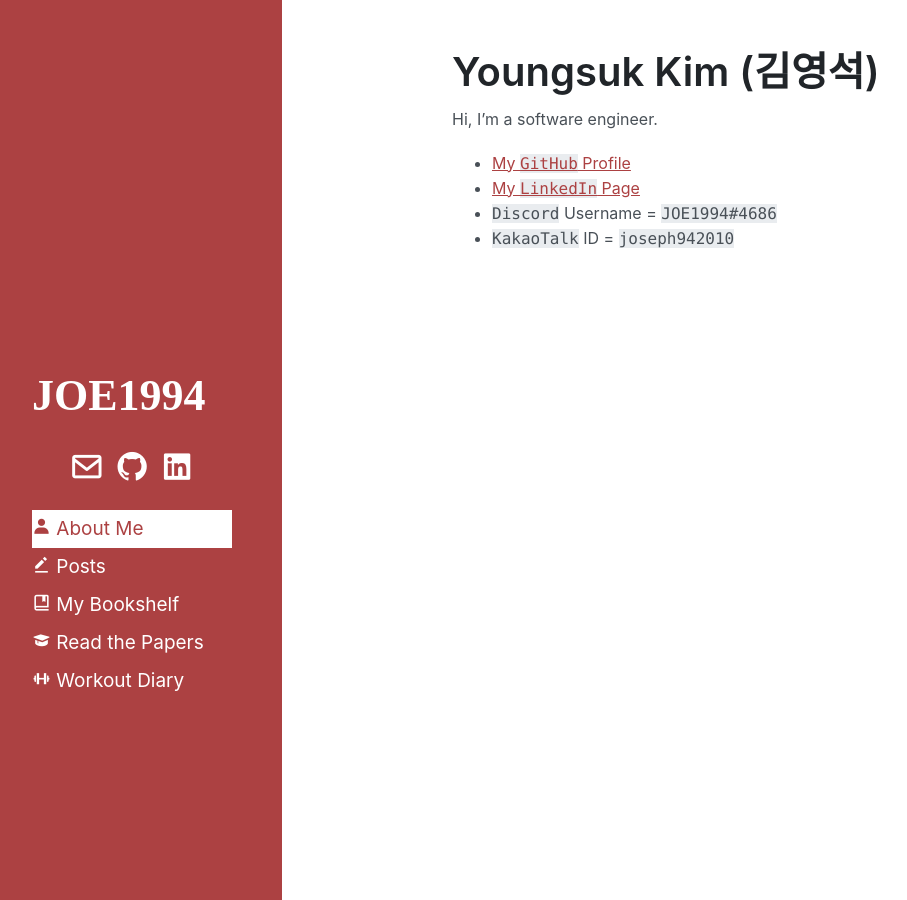
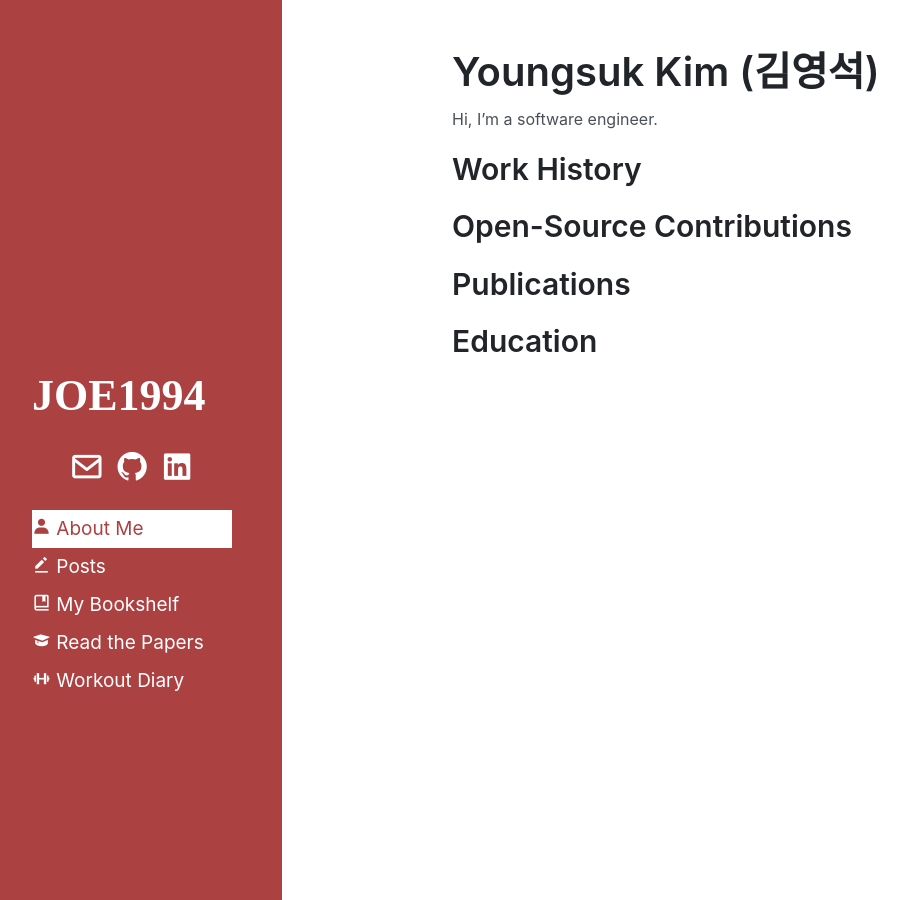
Before and after one commit to JOE1994/JOE1994.github.io, a Jekyll site: the page built from about_me.md, in a window 1280 px wide. Shown: the whole page, without its empty margins (18-925 px from the left). Built offline with Jekyll 4.4.1, drawn with Linux system fonts in a browser that asks for light colours.

Commit message:
update about me page

```diff
--- a/about_me.md
+++ b/about_me.md
@@ -6,7 +6,10 @@ layout: default
 
 Hi, I'm a software engineer.
 
-* [My `GitHub` Profile](https://github.com/JOE1994)
-* [My `LinkedIn` Page](https://www.linkedin.com/in/youngsuk-kim-b1a8b215b)
-* `Discord` Username = `JOE1994#4686`
-* `KakaoTalk` ID = `joseph942010`
+## Work History
+
+## Open-Source Contributions
+
+## Publications
+
+## Education
```
